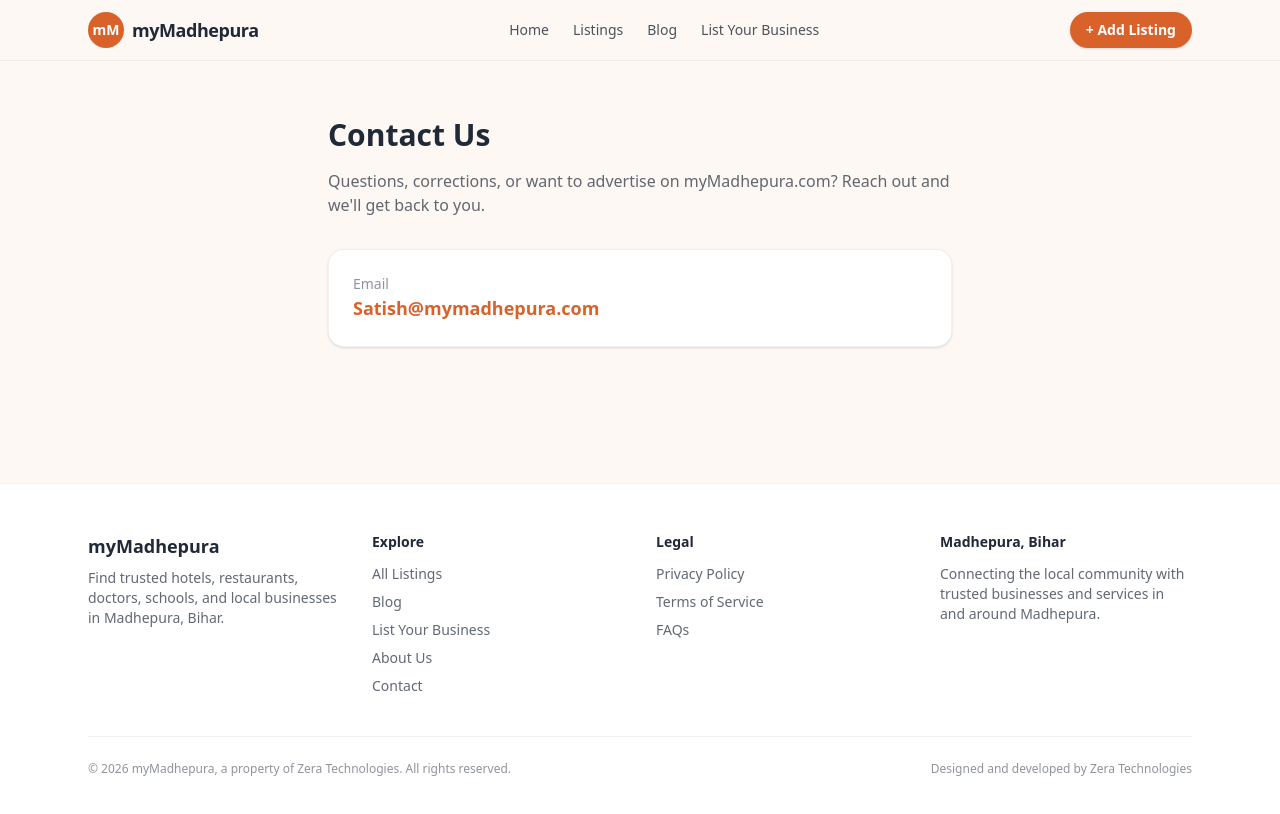
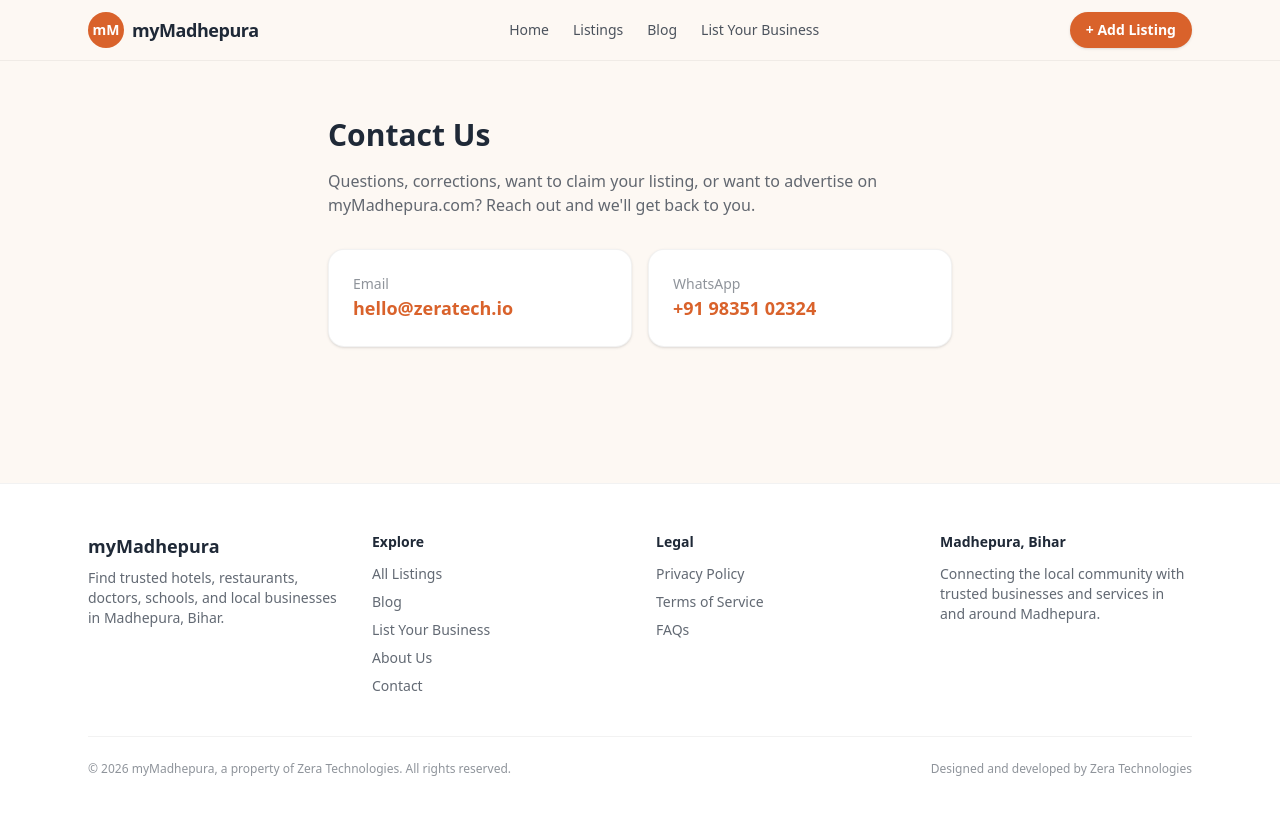
Before and after one commit to zeradental3585-dotcom/mymadhepura-app, a Next.js app: page /contact in a window 1280 px wide. Shown: the top 814 px of the page. Built offline with nearby package versions, Linux system fonts and the light colour scheme.

Commit message:
Contact page: use shared Zera email and WhatsApp
Updated contact page content to include claiming listings.

```diff
--- a/src/app/contact/page.tsx
+++ b/src/app/contact/page.tsx
@@ -1,4 +1,5 @@
 import type { Metadata } from "next";
+import ContactLinks from "@/components/ContactLinks";
 
 export const metadata: Metadata = {
   title: "Contact Us",
@@ -10,15 +11,10 @@ export default function ContactPage() {
     <div className="mx-auto max-w-2xl px-4 py-14 sm:px-6">
       <h1 className="text-3xl font-bold text-foreground">Contact Us</h1>
       <p className="mt-4 text-foreground/70">
-        Questions, corrections, or want to advertise on myMadhepura.com? Reach out
-        and we&apos;ll get back to you.
+        Questions, corrections, want to claim your listing, or want to advertise on
+        myMadhepura.com? Reach out and we&apos;ll get back to you.
       </p>
-      <div className="mt-8 rounded-2xl border border-black/5 bg-white p-6 shadow-sm">
-        <p className="text-sm text-foreground/50">Email</p>
-        <a href="mailto:Satish@mymadhepura.com" className="text-lg font-semibold text-brand hover:underline">
-          Satish@mymadhepura.com
-        </a>
-      </div>
+      <ContactLinks />
     </div>
   );
 }
```
